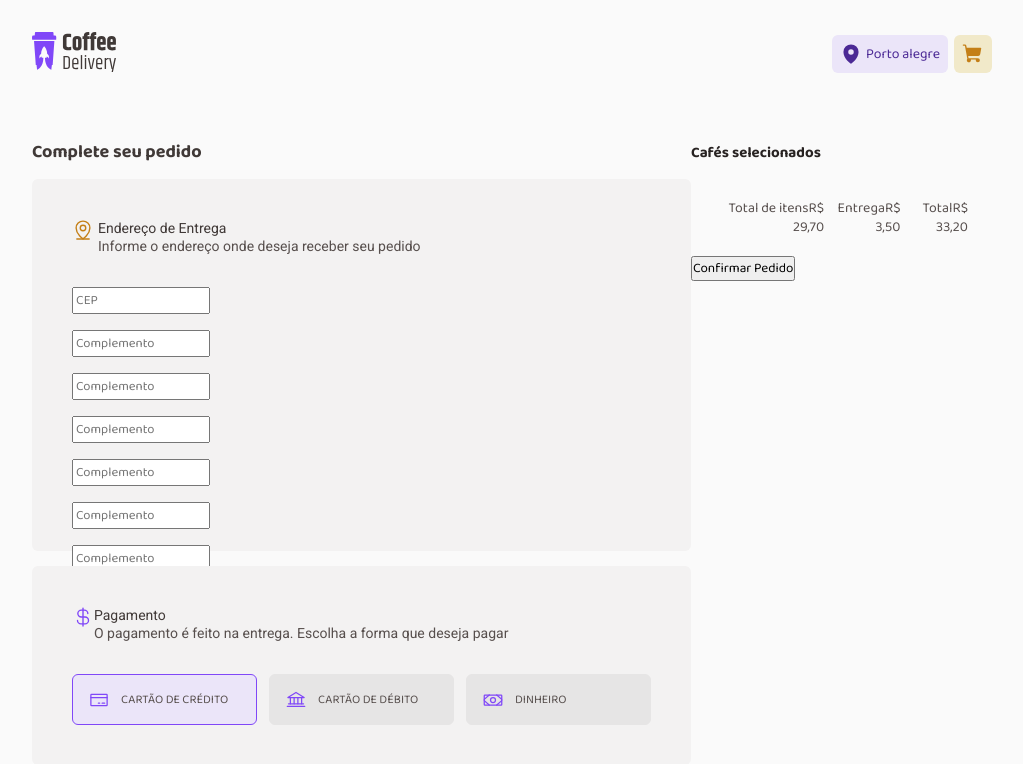
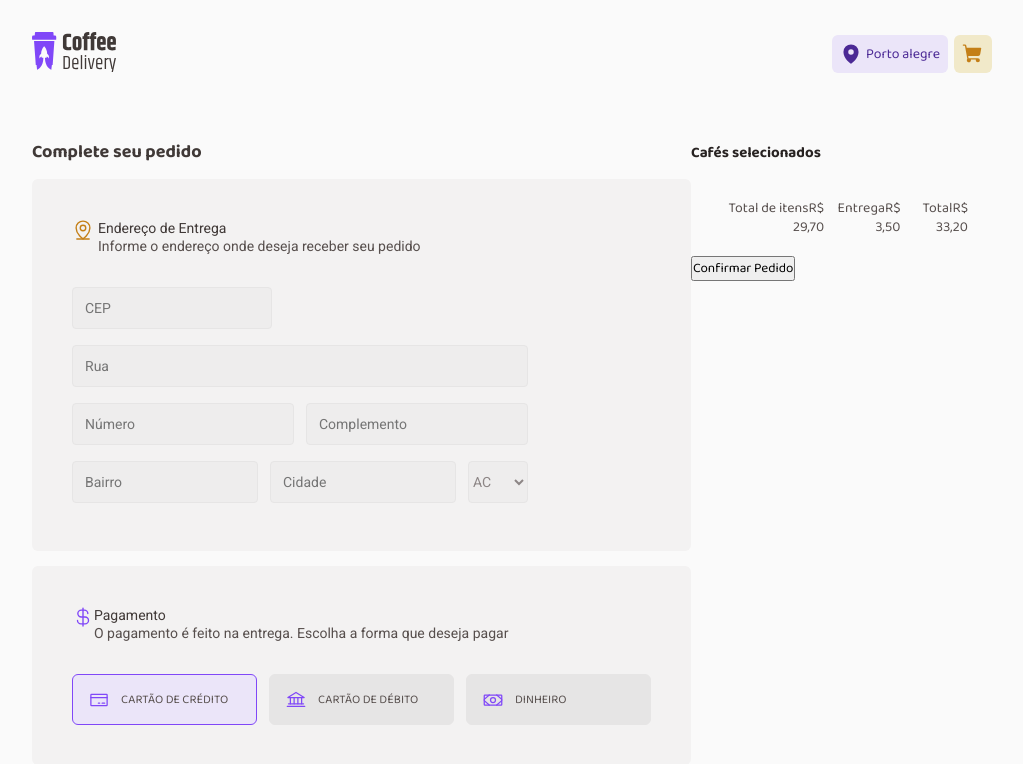
Before and after one commit to JoseMurilloc/IGNITE-REACT-CHALLENGE, a React (Vite) app in the folder coffee-delivary/: page /checkout in a window 1280 px wide. Shown: the top 764 px of the page, without its empty margins (128-1151 px from the left). Built offline with nearby package versions, Linux system fonts and the light colour scheme.

Commit message:
(coffee) catch all values in hook form

```diff
--- a/coffee-delivary/src/components/FormCart/index.tsx
+++ b/coffee-delivary/src/components/FormCart/index.tsx
@@ -1,5 +1,8 @@
-import { Bank, CreditCard, CurrencyDollar, MapPinLine, Money } from 'phosphor-react';
+import { CurrencyDollar, MapPinLine, Money } from 'phosphor-react';
 import { useState } from 'react';
+import { useFormContext } from 'react-hook-form';
+import { Input } from '../Input';
+import { SelectControl } from '../SelectControl';
 import { SelectPaymentButton } from '../SelectPaymentButton';
 import styles from './styles.module.css';
 import { ListPayments, MethodsPayment } from './types';
@@ -12,6 +15,14 @@ const METHOD_PAYMENTS: ListPayments = [
 
 export function FormCart () {
   const [selectMethodPayment, setSelectMethodPayment] = useState<MethodsPayment>('credit')
+  const {setValue} = useFormContext()
+
+  const handleSelectTypePayment = (type: MethodsPayment) => {
+      setValue('paymentType', type)
+      setSelectMethodPayment(type)
+  }
+
+
   return (
     <>
       <section className={styles.contentInfoOfPurchase}>
@@ -23,13 +34,21 @@ export function FormCart () {
           </div>
         </header>
         <div className={styles.containerInputs}>
-          <input type="text" placeholder="CEP" />
-          <input type="text" placeholder="Complemento" />
-          <input type="text" placeholder="Complemento" />
-          <input type="text" placeholder="Complemento" />
-          <input type="text" placeholder="Complemento" />
-          <input type="text" placeholder="Complemento" />
-          <input type="text" placeholder="Complemento" />
+          <div style={{width: 200}}>
+            <Input registerName="cep" type="number" placeholder="CEP" />
+          </div>
+          <div>
+            <Input registerName="street" type="text" placeholder="Rua" />
+          </div>
+          <div>
+            <Input registerName="number" type="text" placeholder="Número" />
+            <Input registerName="complement" type="text" placeholder="Complemento" />
+          </div>
+          <div>
+            <Input registerName="district" type="text" placeholder="Bairro" />
+            <Input registerName="city" type="text" placeholder="Cidade" />
+            <SelectControl registerName="uf" />
+          </div>
         </div>
       </section>
       <section className={styles.formPaymentContainer}>
@@ -43,15 +62,12 @@ export function FormCart () {
           </div>
         </header>
         <aside className={styles.paymentsContainer}>
-          {METHOD_PAYMENTS.map(payment => (
+          {METHOD_PAYMENTS.map(({type, label}) => (
             <SelectPaymentButton
-              onClick={() => {
-                console.log(payment.type)
-                setSelectMethodPayment(payment.type)
-              }}
-              typePayment={payment.type}
-              label={payment.label}
-              selected={selectMethodPayment === payment.type}
+              onClick={() => handleSelectTypePayment(type)}
+              typePayment={type}
+              label={label}
+              selected={selectMethodPayment === type}
             />
           ))}
         </aside>
```
